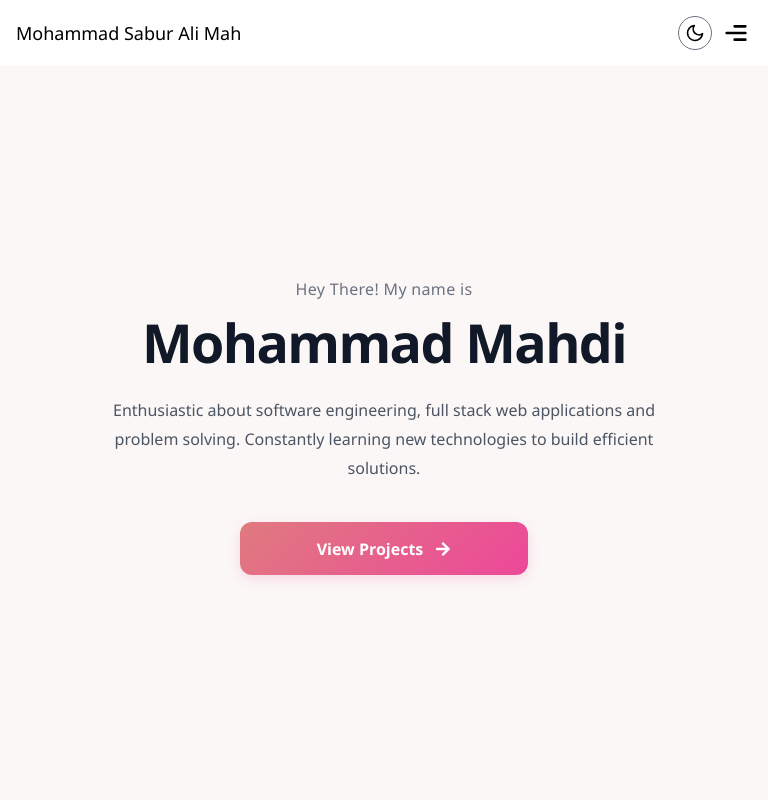
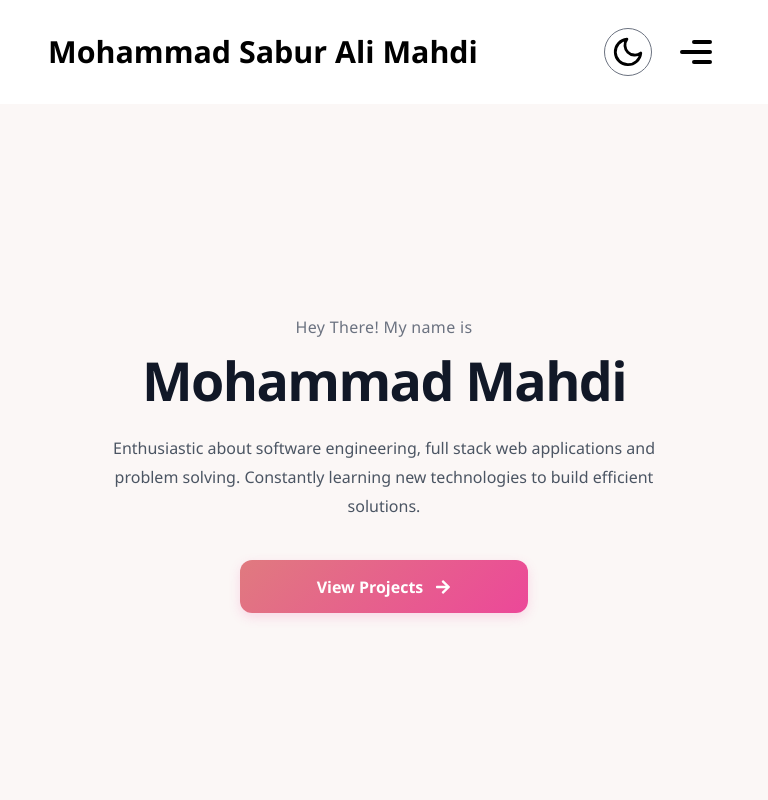
Before and after one commit to MohammadMahdi10/Mohammad-Portfolio-Website, a React (Vite) app: page / in a window 768 px wide. Shown: the top 800 px of the page. Built offline with nearby package versions, Linux system fonts and the light colour scheme.

Commit message:
increased sizes for tablets

```diff
--- a/src/components/Intro/Intro.css
+++ b/src/components/Intro/Intro.css
@@ -137,6 +137,40 @@
   background: rgba(255, 255, 255, 0.05);
 }
 
+@media (min-width: 769px) and (max-width: 1023px) {
+  .intro-wrapper {
+    scroll-margin-top: 6rem;
+  }
+
+  .intro-section {
+    min-height: calc(100vh - 4rem);
+    padding: 3rem 2rem;
+  }
+
+  .intro-content {
+    max-width: 46rem;
+    margin-top: 0;
+  }
+
+  .intro-heading {
+    font-size: 1.2rem;
+  }
+
+  .intro-name {
+    font-size: clamp(3.5rem, 7vw, 4.5rem);
+  }
+
+  .intro-description {
+    font-size: 1.1rem;
+    max-width: 38rem;
+  }
+
+  .intro-primary-btn {
+    font-size: 1rem;
+    padding: 1rem 1.8rem;
+  }
+}
+
 @media (max-width: 768px) {
   .intro-wrapper {
     scroll-margin-top: 6rem;
--- a/src/components/Navbar/Navbar.css
+++ b/src/components/Navbar/Navbar.css
@@ -12,10 +12,11 @@
 }
 
 .navbar-title {
-  max-width: 14rem;
-  overflow: hidden;
-  text-overflow: ellipsis;
-  white-space: nowrap;
+  max-width: calc(100vw - 7.5rem);
+  overflow: visible;
+  text-overflow: unset;
+  white-space: normal;
+  line-height: 1.2;
   font-size: 1.125rem;
   font-weight: 500;
   color: black;
@@ -30,6 +31,7 @@
   cursor: pointer;
   font: inherit;
   padding: 0;
+  text-align: left;
 }
 
 .navbar-links {
@@ -149,6 +151,32 @@
   background: #60a5fa;
 }
 
+@media (min-width: 768px) and (max-width: 1023px) {
+  .navbar {
+    padding: 1.75rem 3rem;
+  }
+
+  .navbar-title {
+    font-size: 1.9rem;
+    font-weight: 700;
+  }
+
+  .navbar-actions {
+    gap: 1.25rem;
+  }
+
+  .menu-icon {
+    width: 3rem;
+    height: 3rem;
+  }
+
+  .navbar-actions img,
+  .navbar-actions svg {
+    width: 3rem;
+    height: 3rem;
+  }
+}
+
 @media (min-width: 1024px) {
   .navbar {
     padding-left: 6rem;
@@ -157,7 +185,14 @@
 
   .navbar-title {
     max-width: none;
+    overflow: hidden;
+    text-overflow: unset;
+    white-space: nowrap;
     font-size: 1.5rem;
+  }
+
+  .navbar-title-btn {
+    text-align: left;
   }
 
   .navbar-links {
```
